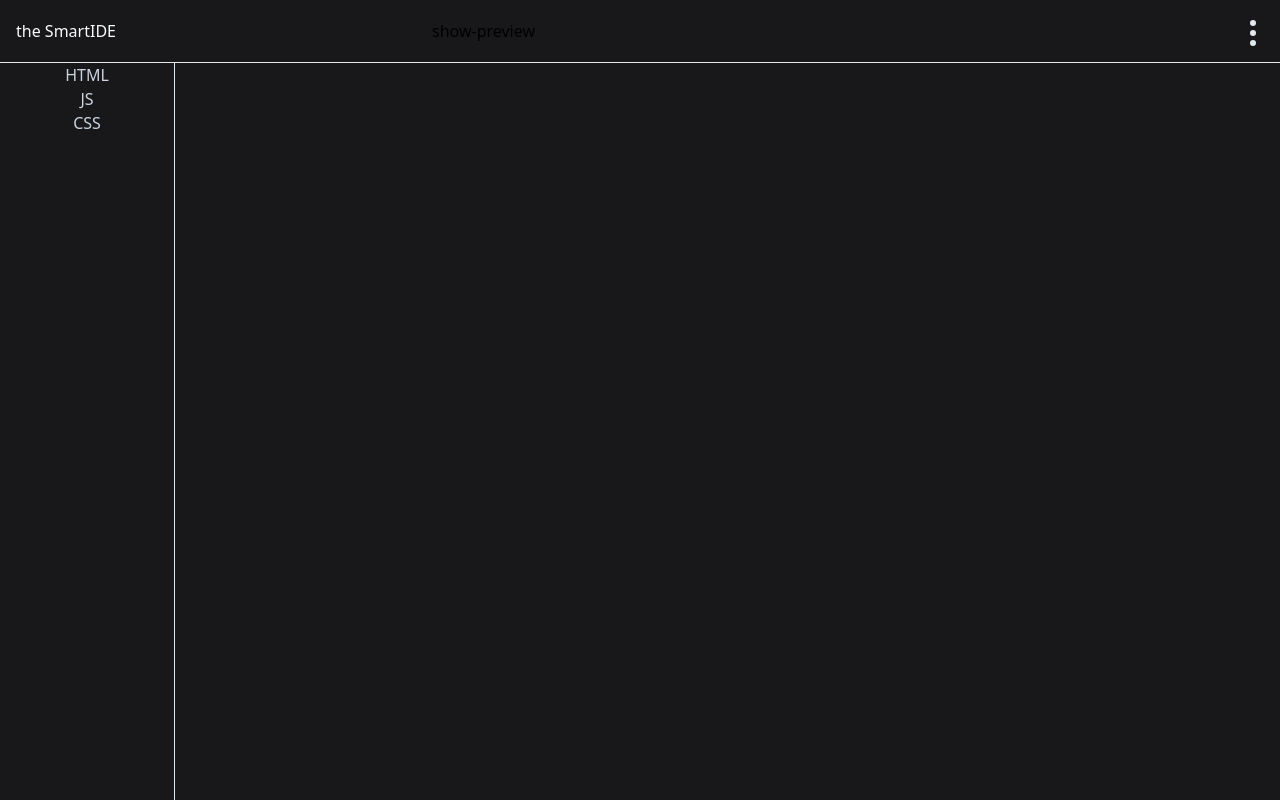
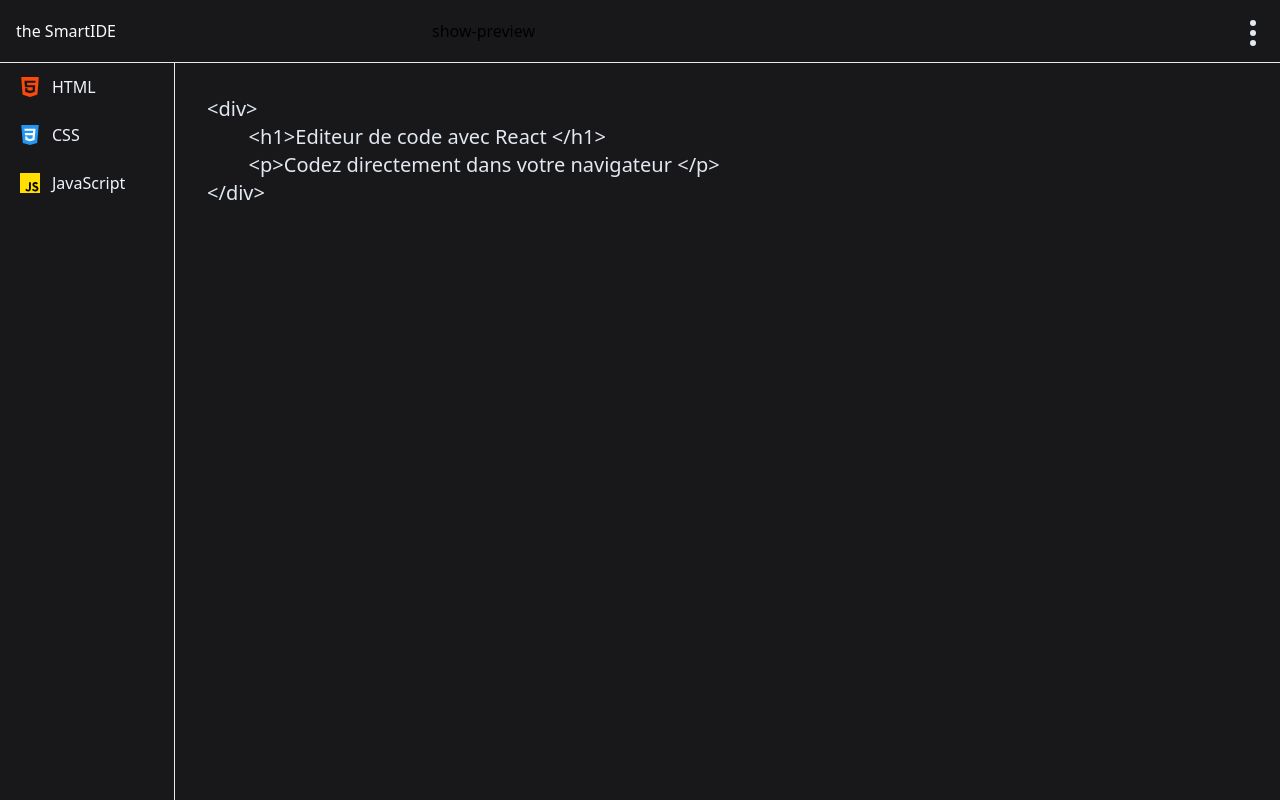
Before and after one commit to vanparfait/Smart_App_IDE, a React (Vite) app: page / in a window 1280 px wide. Built offline with nearby package versions, Linux system fonts and the light colour scheme.

Commit message:
affichage des boutons et creation des onglets

```diff
--- /dev/null
+++ b/src/components/ButtonTabs.jsx
@@ -0,0 +1,15 @@
+import React from "react";
+
+const ButtonTabs = ({ id, toogleTab, buttonContent, imgURL }) => {
+  return (
+    <button
+      onClick={() => toogleTab(id)}
+      className="flex items-center px-5 py-3 hover:bg-slate-600 outline-none"
+    >
+      <img src={imgURL} className="w-5" alt="" />
+      <span className="ml-3 text-slate-100 text-md">{buttonContent} </span>
+    </button>
+  );
+};
+
+export default ButtonTabs;
--- a/src/components/CodeTab.jsx
+++ b/src/components/CodeTab.jsx
@@ -1,8 +1,15 @@
 import React from "react";
+import { useDispatch, useSelector } from "react-redux";
+import { updateCode } from "../features/Tabs";
 
-const CodeTab = () => {
+const CodeTab = ({ code, id }) => {
+  const tabsState = useSelector((state) => state.tabs);
+  //const dispatch = useDispatch();
+  console.log(tabsState);
+  //dispatch(updateCode(text));
   return (
     <textarea
+      value={code}
       spellCheck="false"
       className="bg-zinc-900 text-slate-200 text-xl p-8 block h-full w-full focus:outline-none resize-none"
     ></textarea>
--- a/src/components/Tabs.jsx
+++ b/src/components/Tabs.jsx
@@ -1,16 +1,30 @@
-import React from "react";
+import React, { useState } from "react";
 import CodeTab from "./CodeTab";
+import ButtonTabs from "./ButtonTabs";
+import { useSelector } from "react-redux";
 
 const Tabs = () => {
+  const tabs = useSelector((state) => state.tabs);
+  const [tabIndex, setTabIndex] = useState(tabs[0].id);
+
   return (
     <div className="flex grow">
       <div className="grow flex flex-col w-[175px] shrink-0 text-slate-300 border-r border-slate-200">
-        <button>HTML</button>
-        <button>JS</button>
-        <button>CSS</button>
+        {tabs.map((tab) => (
+          <ButtonTabs
+            key={tab.id}
+            id={tab.id}
+            toogleTab={(id) => setTabIndex(id)}
+            imgURL={tab.imageURL}
+            buttonContent={tab.buttonContent}
+          />
+        ))}
       </div>
       <div className="w-full grow relative">
-        <CodeTab />
+        <CodeTab
+          id={tabIndex}
+          code={tabs.find((obj) => obj.id === tabIndex).code}
+        />
       </div>
     </div>
   );
--- a/src/features/Tabs.js
+++ b/src/features/Tabs.js
@@ -10,7 +10,7 @@ const initialState = [
     code: `<div>
         <h1>Editeur de code avec React </h1>
         <p>Codez directement dans votre navigateur </p>
-        </div>
+</div>
         `,
   },
   {
```
